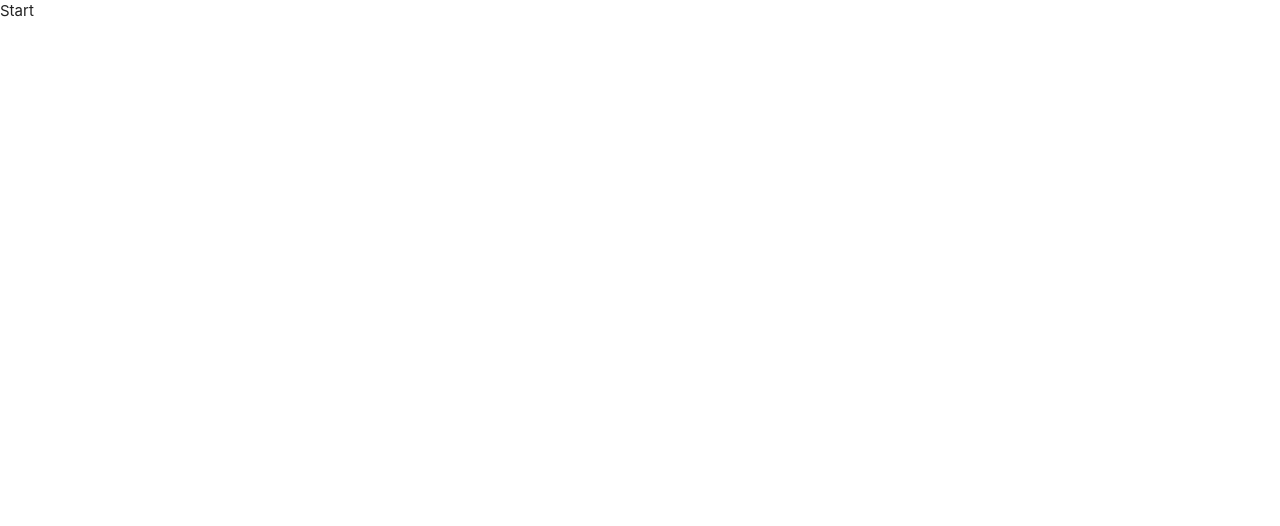
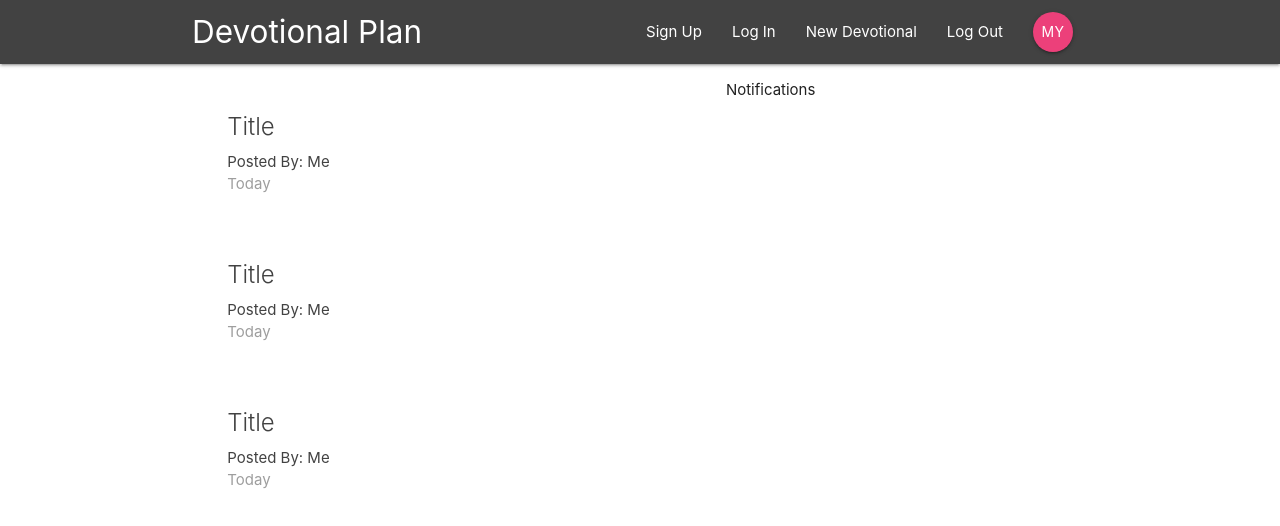
Before and after one commit to mylesz123/prayer-devotionals, a React (Create React App) app: page / in a window 1280 px wide. Shown: the top 526 px of the page. Built offline with nearby package versions, Linux system fonts and the light colour scheme.

Commit message:
getting boiler plan devotionals displaying

```diff
--- a/src/Components/App.js
+++ b/src/Components/App.js
@@ -1,10 +1,19 @@
 import React from 'react';
+import { BrowserRouter, Switch, Route } from 'react-router-dom';
+
+import Navbar from "./layout/Navbar";
+import Dashboard from './dashboard/Dashboard';
 
 function App() {
   return (
-    <div>
-      Start
-    </div>
+    <BrowserRouter>
+      <div className="App">
+        <Navbar />
+        <Switch>
+          <Route path="/" component={Dashboard} />
+        </Switch>
+      </div>
+    </BrowserRouter>
   );
 }
 
--- a/src/Components/dashboard/Dashboard.jsx
+++ b/src/Components/dashboard/Dashboard.jsx
@@ -0,0 +1,18 @@
+import React from 'react';
+import Notifications from './Notifications';
+import DevotionalsList from'../devotionals/DevotionalsList';
+
+export default function Dashboard() {
+    return (
+        <div className=" dashboard container">
+            <div className="row">
+                <div className="col s12 m6">
+                    <DevotionalsList />
+                </div>
+                <div className="col s12 m5 offset-m1">
+                    <Notifications />
+                </div>
+            </div>
+        </div>
+    )
+}
--- a/src/Components/dashboard/Notifications.jsx
+++ b/src/Components/dashboard/Notifications.jsx
@@ -0,0 +1,9 @@
+import React from 'react'
+
+export default function Notifications() {
+    return (
+        <div>
+            <p>Notifications</p>
+        </div>
+    )
+}
--- a/src/Components/devotionals/DevotionalsList.jsx
+++ b/src/Components/devotionals/DevotionalsList.jsx
@@ -0,0 +1,37 @@
+import React from 'react'
+
+export default function DevotionalsList() {
+    return (
+        <div className=" devotional-list section">
+
+            <div className="card z-depth-0 devotional-summary">
+                <div className="card-content grey-text text-darken-3">
+                    <span className="card-title">
+                        Title
+                    </span>
+                    <p>Posted By: Me</p>
+                    <p className="grey-text">Today</p>
+                </div>
+            </div>
+            <div className="card z-depth-0 devotional-summary">
+                <div className="card-content grey-text text-darken-3">
+                    <span className="card-title">
+                        Title
+                    </span>
+                    <p>Posted By: Me</p>
+                    <p className="grey-text">Today</p>
+                </div>
+            </div>
+            <div className="card z-depth-0 devotional-summary">
+                <div className="card-content grey-text text-darken-3">
+                    <span className="card-title">
+                        Title
+                    </span>
+                    <p>Posted By: Me</p>
+                    <p className="grey-text">Today</p>
+                </div>
+            </div>
+
+        </div>
+    )
+}
--- a/src/Components/layout/Navbar.jsx
+++ b/src/Components/layout/Navbar.jsx
@@ -0,0 +1,16 @@
+import React from 'react';
+import { Link } from 'react-router-dom';
+import SignedinLinks from './SignedinLinks';
+import SignedoutLinks from './SignedoutLinks';
+
+export default function Navbar() {
+    return (
+        <nav className="nav-wrapper grey darken-3">
+            <div className="container">
+                <Link to="/" className="brand-logo left">Devotional Plan</Link>
+                <SignedinLinks />
+                <SignedoutLinks />
+            </div>
+        </nav>
+    )
+}
--- a/src/Components/layout/SignedinLinks.jsx
+++ b/src/Components/layout/SignedinLinks.jsx
@@ -0,0 +1,18 @@
+import React from 'react';
+import { NavLink } from 'react-router-dom';
+
+export default function SignedinLinks() {
+    return (
+        <ul className="right">
+            <li>
+                <NavLink to="/">New Devotional</NavLink>
+            </li>
+            <li>
+                <NavLink to="/">Log Out</NavLink>
+            </li>
+            <li>
+                <NavLink to="/" className="btn btn-floating pink lighten-1">MY</NavLink>
+            </li>
+        </ul>
+    )
+}
--- a/src/Components/layout/SignedoutLinks.jsx
+++ b/src/Components/layout/SignedoutLinks.jsx
@@ -0,0 +1,15 @@
+import React from 'react';
+import { NavLink } from 'react-router-dom';
+
+export default function SignedoutLinks() {
+    return (
+        <ul className="right">
+            <li>
+                <NavLink to="/">Sign Up</NavLink>
+            </li>
+            <li>
+                <NavLink to="/">Log In</NavLink>
+            </li>
+        </ul>
+    )
+}
```
